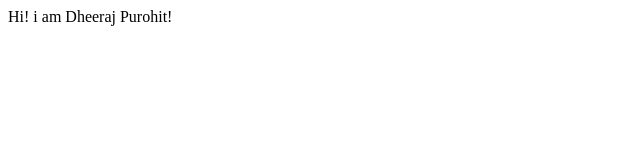
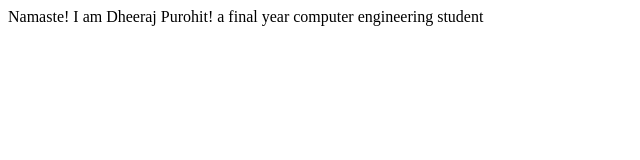
Before and after one commit to purohitdheeraj/neog, a plain HTML site: page index.html in a window 1280 px wide. Shown: the whole page, without its empty margins (0-640 px from the left). Drawn offline with Linux system fonts and the light colour scheme.

Commit message:
feat: added introduction

```diff
--- a/index.html
+++ b/index.html
@@ -9,6 +9,7 @@
     <script src='main.js'></script>
 </head>
 <body>
-    Hi! i am Dheeraj Purohit!
+    Namaste! I am Dheeraj Purohit!
+    a final year computer engineering student
 </body>
 </html>
```
Also changed, not shown: 1 other file.
